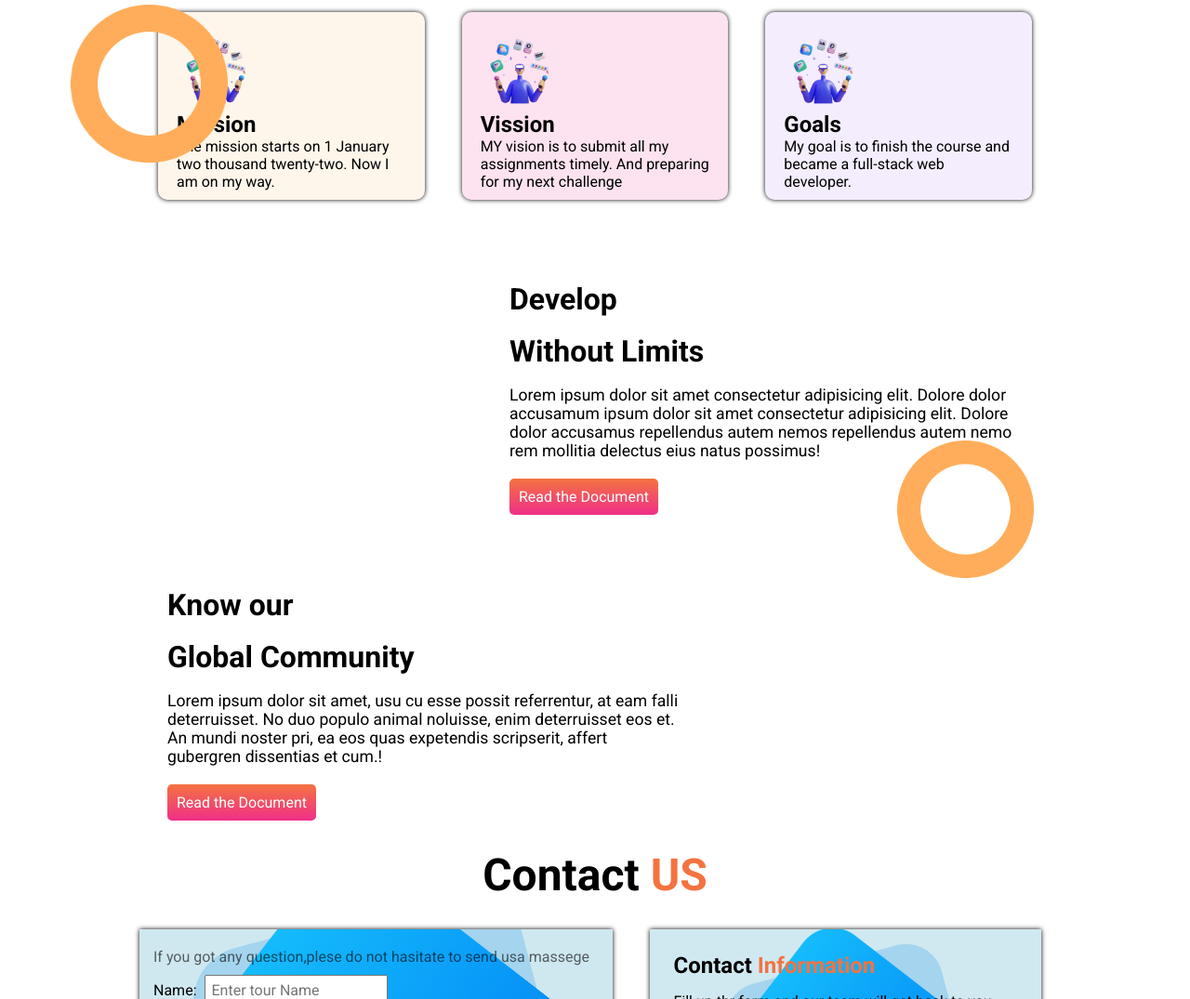
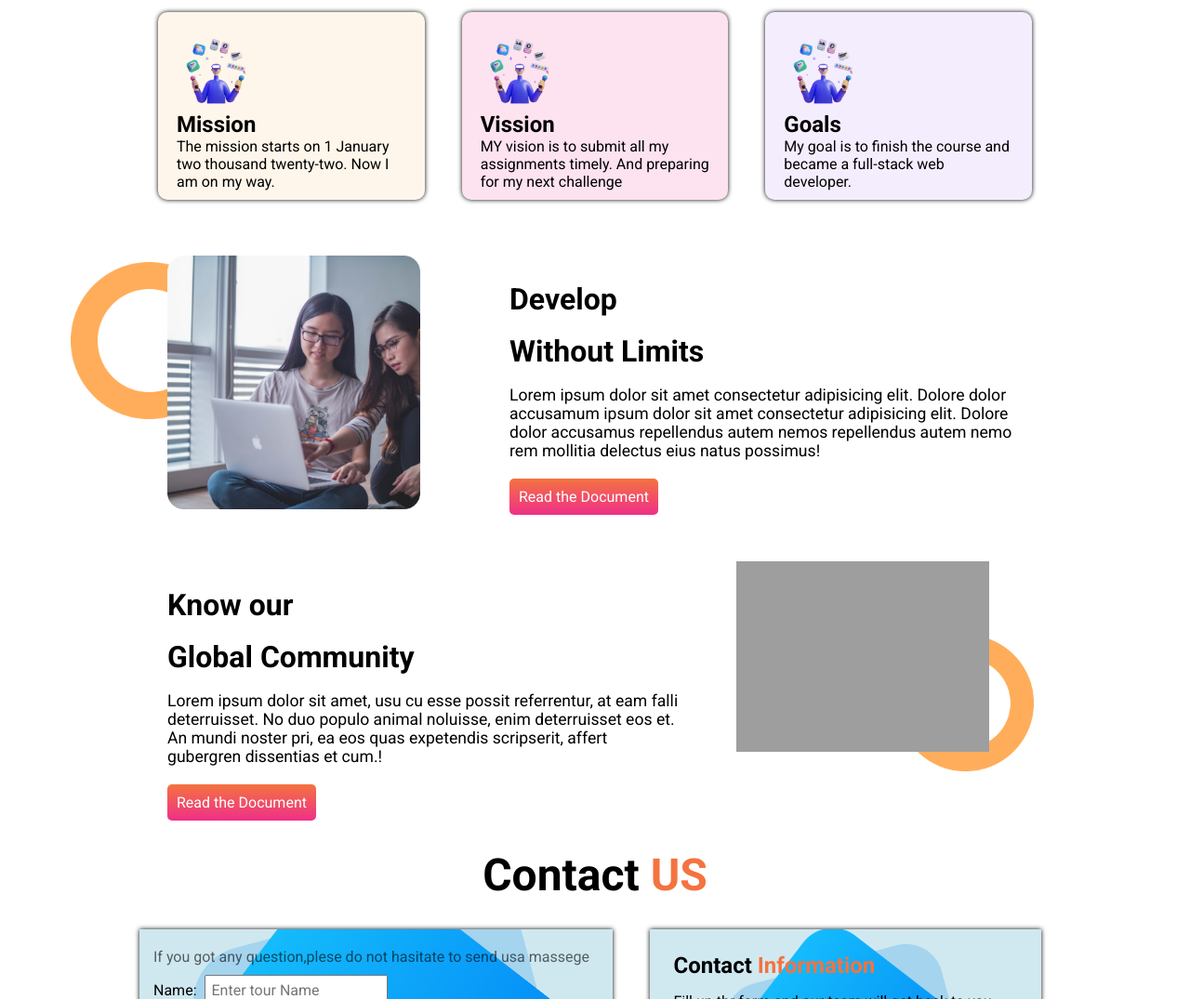
Before and after one commit to SouravBiswas238/My-Mission-2022, a plain HTML site: page index.html in a window 1280 px wide. Shown: the part 701-1776 px from the top of the page at 93% size. Drawn offline with Linux system fonts and the light colour scheme; the site is published under a folder, as on GitHub Pages, so addresses that start at the root find nothing.

Commit message:
adding image

```diff
--- a/index.html
+++ b/index.html
@@ -54,7 +54,7 @@
         </section>
         <section class="container-3">
             <div class="image-part">
-                <img src="/img/coding.png" alt="" class="img-coding">
+                <img src="./img/coding.png" alt="" class="img-coding">
                 <img src="./img/shapes/shape-1.png" class="shape-0" alt="">
             </div>
             <div class="text-part">
@@ -77,7 +77,7 @@
                 <a href="#" class="my-button">Read the Document</a>
             </div>
             <div class="image-part">
-                <img src="/img/project.png" alt="" class="img-coding">
+                <img src="./img/project.png" alt="" class="img-coding">
                 <img src="./img/shapes/shape-1.png" alt="" class="shape-1">
             </div>
 
```
